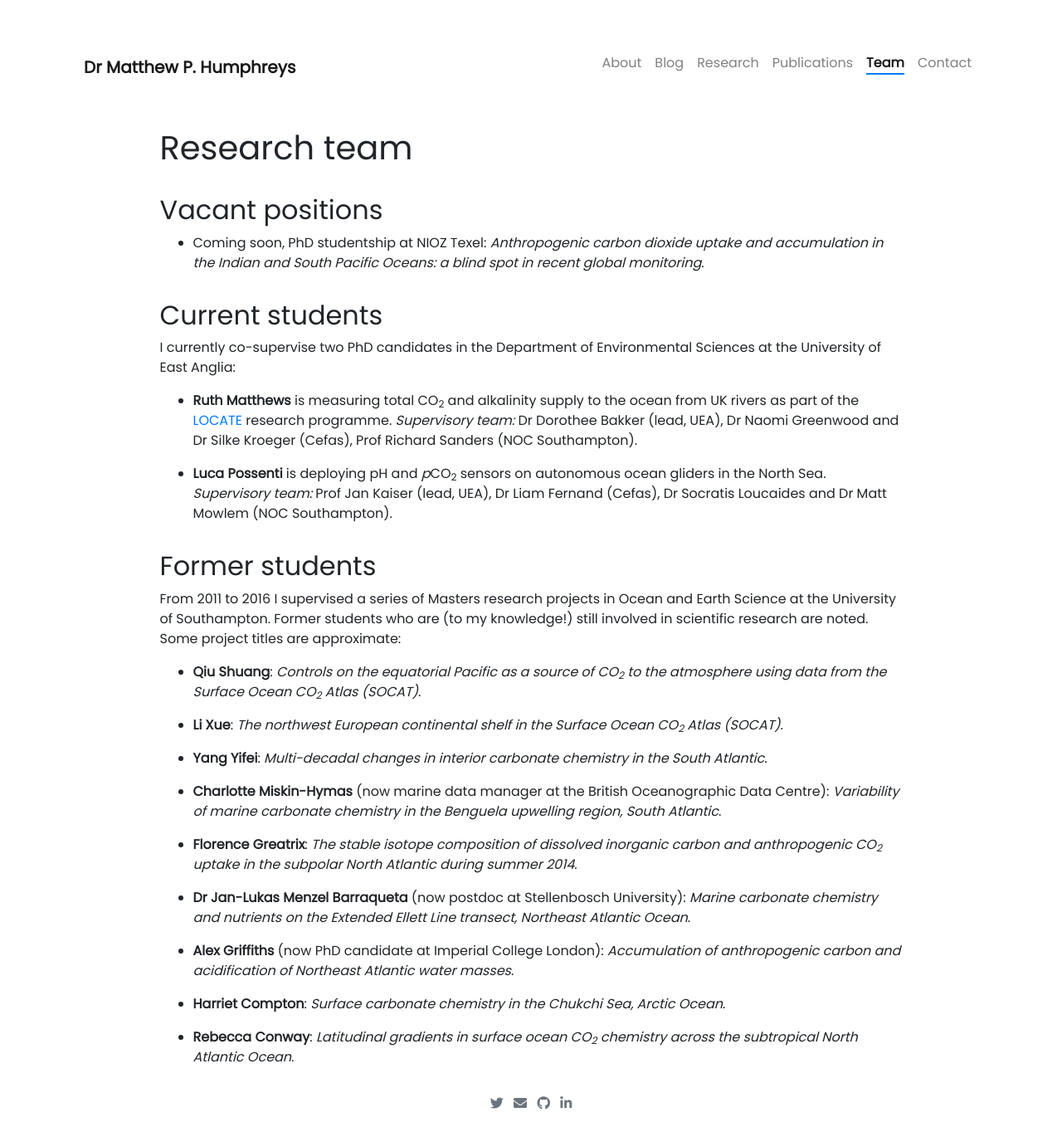
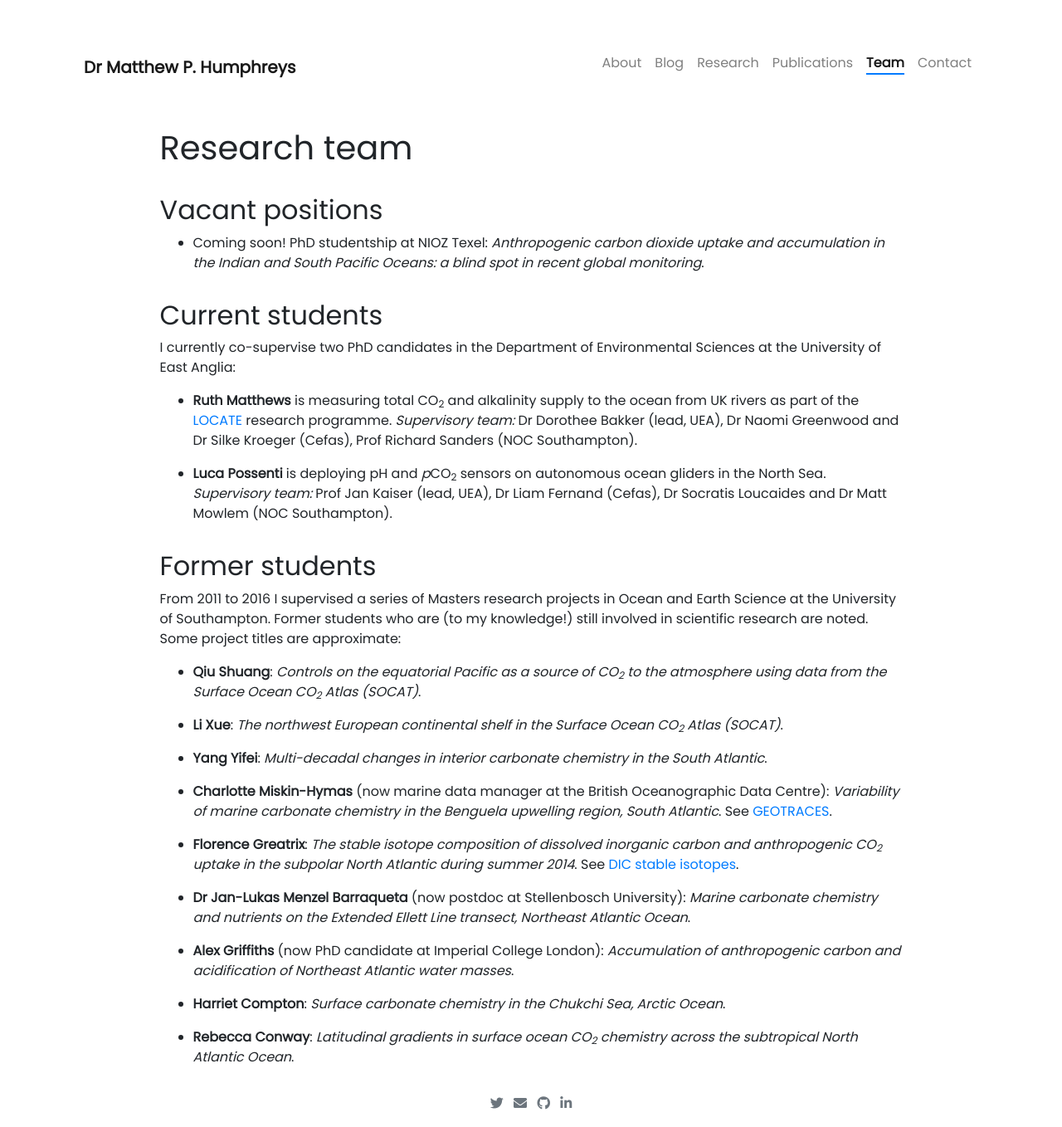
Before and after one commit to mvdh7/mvdh7.github.io, a Jekyll site: the page built from pages/team.md, in a window 1280 px wide. Shown: the whole page at 83% size. Built offline with Jekyll 4.4.1, drawn with Linux system fonts in a browser that asks for light colours; nearby versions of some CDN libraries; comment, search, counter and statistics services are not loaded.

Commit message:
Add project links

```diff
--- a/pages/team.md
+++ b/pages/team.md
@@ -9,7 +9,7 @@ weight: 4.5
 
 ## Vacant positions
 
-  * Coming soon, PhD studentship at NIOZ Texel: *Anthropogenic carbon dioxide uptake and accumulation in the Indian and South Pacific Oceans: a blind spot in recent global monitoring*.
+  * Coming soon! PhD studentship at NIOZ Texel: *Anthropogenic carbon dioxide uptake and accumulation in the Indian and South Pacific Oceans: a blind spot in recent global monitoring*.
 
 ## Current students
 
@@ -29,9 +29,9 @@ From 2011 to 2016 I supervised a series of Masters research projects in Ocean an
 
   * **Yang Yifei**: *Multi-decadal changes in interior carbonate chemistry in the South Atlantic*.
 
-  * **Charlotte Miskin-Hymas** (now marine data manager at the British Oceanographic Data Centre): *Variability of marine carbonate chemistry in the Benguela upwelling region, South Atlantic*.
+  * **Charlotte Miskin-Hymas** (now marine data manager at the British Oceanographic Data Centre): *Variability of marine carbonate chemistry in the Benguela upwelling region, South Atlantic*. See [GEOTRACES](../research/geotraces/).
 
-  * **Florence Greatrix**: *The stable isotope composition of dissolved inorganic carbon and anthropogenic CO<sub>2</sub> uptake in the subpolar North Atlantic during summer 2014*.
+  * **Florence Greatrix**: *The stable isotope composition of dissolved inorganic carbon and anthropogenic CO<sub>2</sub> uptake in the subpolar North Atlantic during summer 2014*. See [DIC stable isotopes](../research/isotopes/).
 
   * **Dr Jan-Lukas Menzel Barraqueta** (now postdoc at Stellenbosch University): *Marine carbonate chemistry and nutrients on the Extended Ellett Line transect, Northeast Atlantic Ocean*.
 
```
